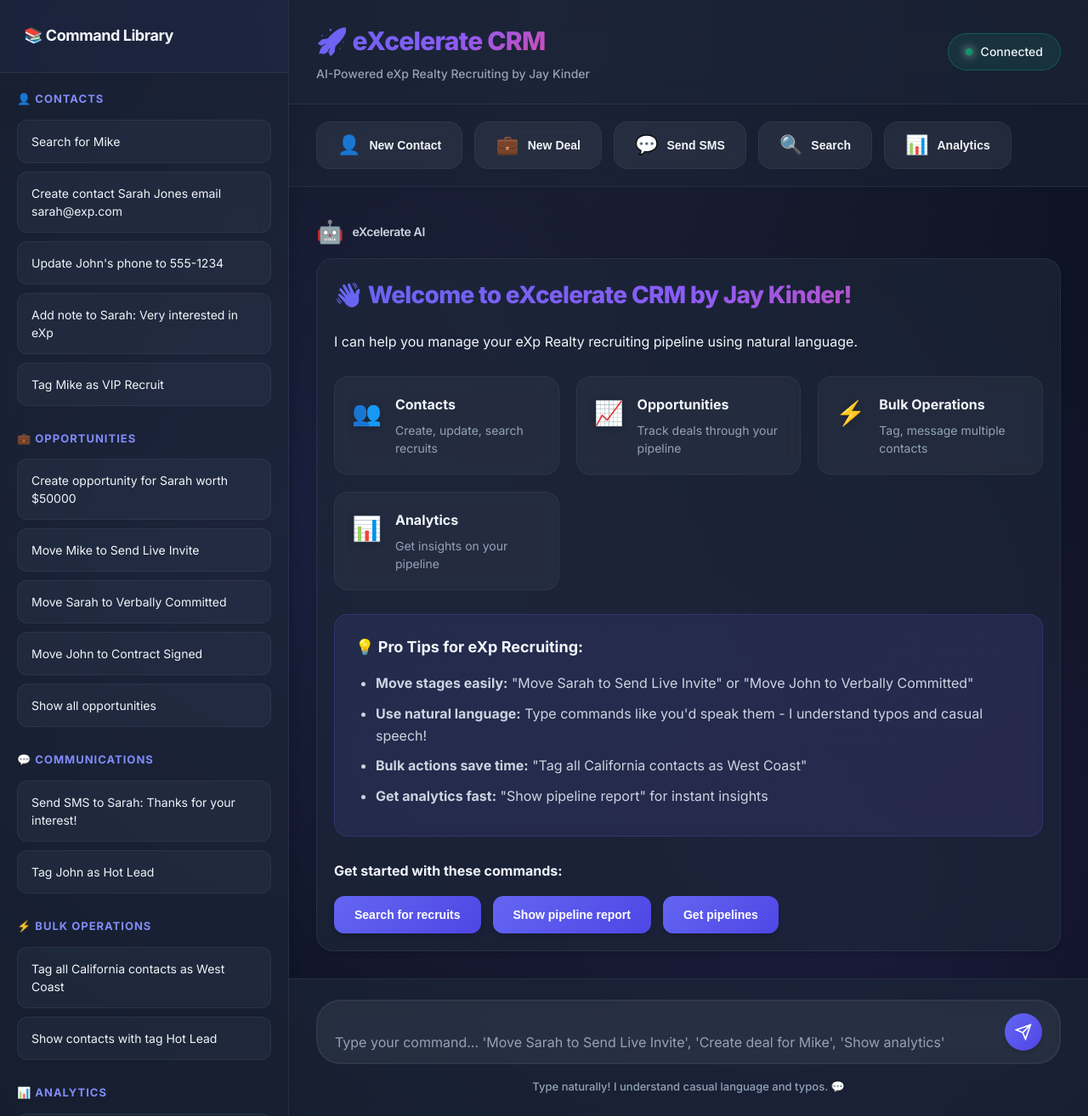
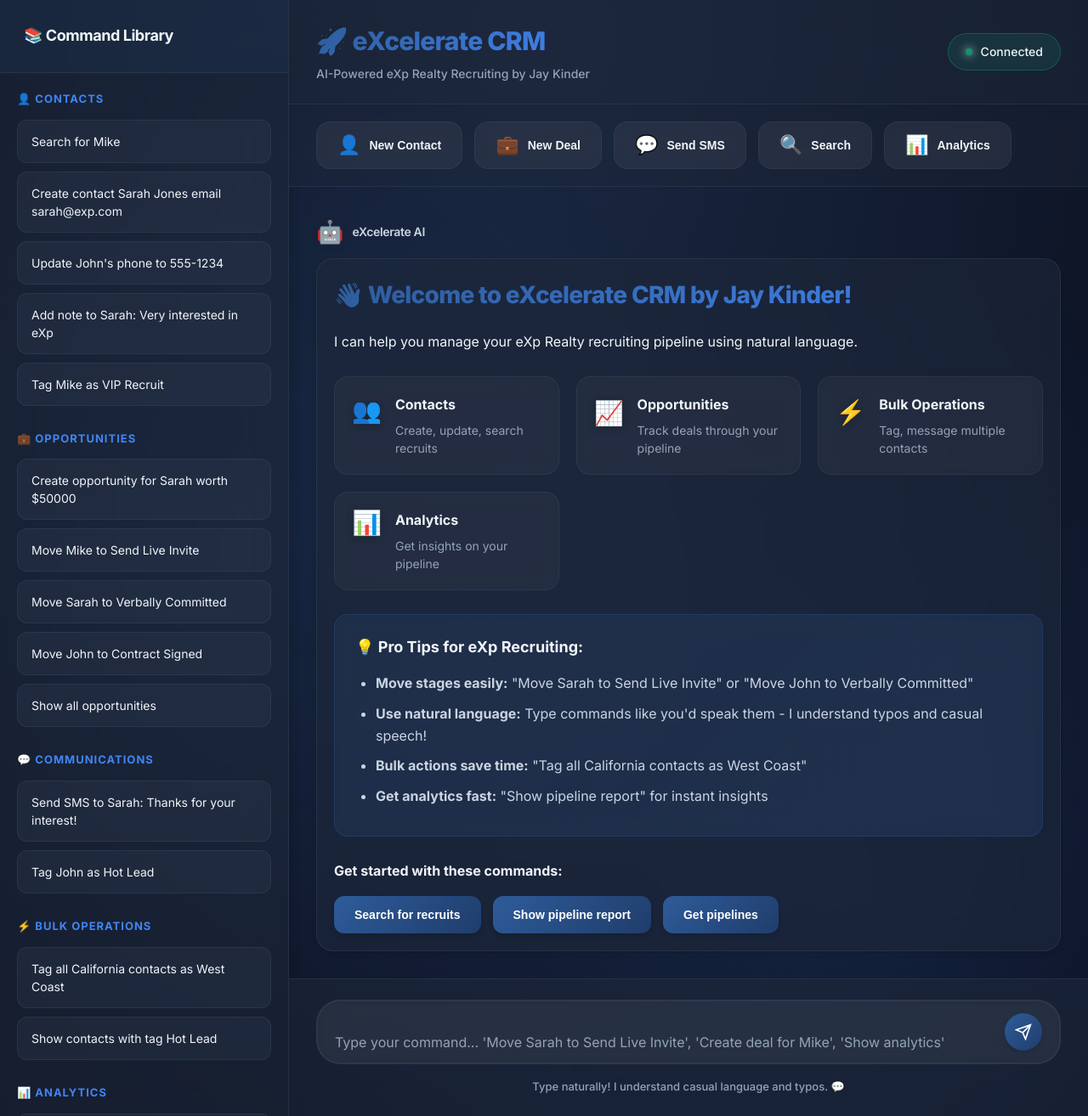
Before and after one commit to jeffquiane-creator/ghlaiagent, a Flask app: page / in a window 1280 px wide. Shown: the whole page at 85% size. Run offline with Flask 3, Linux system fonts and the light colour scheme; data that the repository does not hold is empty; some libraries are stand-ins or nearby versions.

Commit message:
Update style.css

```diff
--- a/static/css/style.css
+++ b/static/css/style.css
@@ -5,9 +5,11 @@
 }
 
 :root {
-    --primary-color: #6366f1;
-    --primary-dark: #4f46e5;
-    --primary-light: #818cf8;
+    /* eXcelerate Brand Colors - Blue palette from logo */
+    --primary-color: #2E5C9A;  /* eXcelerate Blue */
+    --primary-dark: #1f3d6b;
+    --primary-light: #4a7bc4;
+    --accent-blue: #4285F4;
     --success-color: #10b981;
     --error-color: #ef4444;
     --warning-color: #f59e0b;
@@ -25,12 +27,12 @@
     --shadow: 0 4px 6px -1px rgb(0 0 0 / 0.1), 0 2px 4px -2px rgb(0 0 0 / 0.1);
     --shadow-lg: 0 10px 15px -3px rgb(0 0 0 / 0.3), 0 4px 6px -4px rgb(0 0 0 / 0.2);
     --shadow-xl: 0 20px 25px -5px rgb(0 0 0 / 0.4), 0 8px 10px -6px rgb(0 0 0 / 0.3);
-    --glow: 0 0 20px rgba(99, 102, 241, 0.3);
+    --glow: 0 0 20px rgba(46, 92, 154, 0.4);
 }
 
 body {
     font-family: 'Inter', -apple-system, BlinkMacSystemFont, 'Segoe UI', Roboto, sans-serif;
-    background: radial-gradient(ellipse at top, #1a1f35 0%, #0a0f1e 100%);
+    background: radial-gradient(ellipse at top, #1a2842 0%, #0a0f1e 100%);
     background-attachment: fixed;
     color: var(--text-primary);
     min-height: 100vh;
@@ -48,8 +50,8 @@ body::before {
     width: 100%;
     height: 100%;
     background:
-        radial-gradient(circle at 20% 50%, rgba(99, 102, 241, 0.1) 0%, transparent 50%),
-        radial-gradient(circle at 80% 80%, rgba(139, 92, 246, 0.1) 0%, transparent 50%);
+        radial-gradient(circle at 20% 50%, rgba(46, 92, 154, 0.15) 0%, transparent 50%),
+        radial-gradient(circle at 80% 80%, rgba(66, 133, 244, 0.1) 0%, transparent 50%);
     pointer-events: none;
     z-index: 0;
 }
@@ -83,7 +85,7 @@ body::before {
     display: flex;
     justify-content: space-between;
     align-items: center;
-    background: rgba(99, 102, 241, 0.05);
+    background: rgba(46, 92, 154, 0.1);
 }
 
 .sidebar-header h3 {
@@ -124,7 +126,7 @@ body::before {
 .example-category h4 {
     font-size: 0.8125rem;
     font-weight: 700;
-    color: var(--primary-light);
+    color: var(--accent-blue);
     margin-bottom: 0.875rem;
     text-transform: uppercase;
     letter-spacing: 1px;
@@ -155,7 +157,7 @@ body::before {
     left: -100%;
     width: 100%;
     height: 100%;
-    background: linear-gradient(90deg, transparent, rgba(99, 102, 241, 0.1), transparent);
+    background: linear-gradient(90deg, transparent, rgba(46, 92, 154, 0.2), transparent);
     transition: left 0.5s;
 }
 
@@ -164,7 +166,7 @@ body::before {
 }
 
 .example-item:hover {
-    background: rgba(99, 102, 241, 0.15);
+    background: rgba(46, 92, 154, 0.2);
     border-color: var(--primary-color);
     transform: translateX(6px);
     box-shadow: var(--shadow);
@@ -223,7 +225,7 @@ body::before {
     font-size: 1.875rem;
     font-weight: 800;
     margin-bottom: 0.25rem;
-    background: linear-gradient(135deg, #6366f1 0%, #8b5cf6 50%, #ec4899 100%);
+    background: linear-gradient(135deg, #2E5C9A 0%, #4285F4 100%);
     -webkit-background-clip: text;
     -webkit-text-fill-color: transparent;
     background-clip: text;
@@ -330,7 +332,7 @@ body::before {
     width: 0;
     height: 0;
     border-radius: 50%;
-    background: rgba(99, 102, 241, 0.2);
+    background: rgba(46, 92, 154, 0.3);
     transform: translate(-50%, -50%);
     transition: width 0.6s, height 0.6s;
 }
@@ -341,7 +343,7 @@ body::before {
 }
 
 .action-btn:hover {
-    background: rgba(99, 102, 241, 0.15);
+    background: rgba(46, 92, 154, 0.2);
     border-color: var(--primary-color);
     transform: translateY(-2px);
     box-shadow: var(--shadow-lg), var(--glow);
@@ -431,7 +433,7 @@ body::before {
 }
 
 .user-message .message-text {
-    background: linear-gradient(135deg, rgba(99, 102, 241, 0.9) 0%, rgba(79, 70, 229, 0.9) 100%);
+    background: linear-gradient(135deg, rgba(46, 92, 154, 0.9) 0%, rgba(31, 61, 107, 0.9) 100%);
     border-color: var(--primary-dark);
     box-shadow: var(--shadow-lg), var(--glow);
 }
@@ -453,7 +455,7 @@ body::before {
     font-size: 1.75rem;
     font-weight: 800;
     margin-bottom: 1.25rem;
-    background: linear-gradient(135deg, #6366f1 0%, #8b5cf6 50%, #ec4899 100%);
+    background: linear-gradient(135deg, #2E5C9A 0%, #4285F4 100%);
     -webkit-background-clip: text;
     -webkit-text-fill-color: transparent;
     background-clip: text;
@@ -506,11 +508,11 @@ body::before {
 }
 
 .tips-box {
-    background: linear-gradient(135deg, rgba(99, 102, 241, 0.1) 0%, rgba(139, 92, 246, 0.1) 100%);
+    background: linear-gradient(135deg, rgba(46, 92, 154, 0.15) 0%, rgba(66, 133, 244, 0.1) 100%);
     backdrop-filter: blur(10px);
     padding: 1.5rem;
     border-radius: 1rem;
-    border: 1px solid rgba(99, 102, 241, 0.2);
+    border: 1px solid rgba(46, 92, 154, 0.3);
     margin: 1.75rem 0;
 }
 
@@ -801,14 +803,10 @@ body::before {
     .sidebar.active {
         transform: translateX(0);
     }
-    @media (max-width: 768px) {
-    .menu-toggle {
-        display: flex !important;
-    }
 
     .toggle-sidebar,
     .menu-toggle {
-        display: block;
+        display: block !important;
     }
 
     .header {
```
